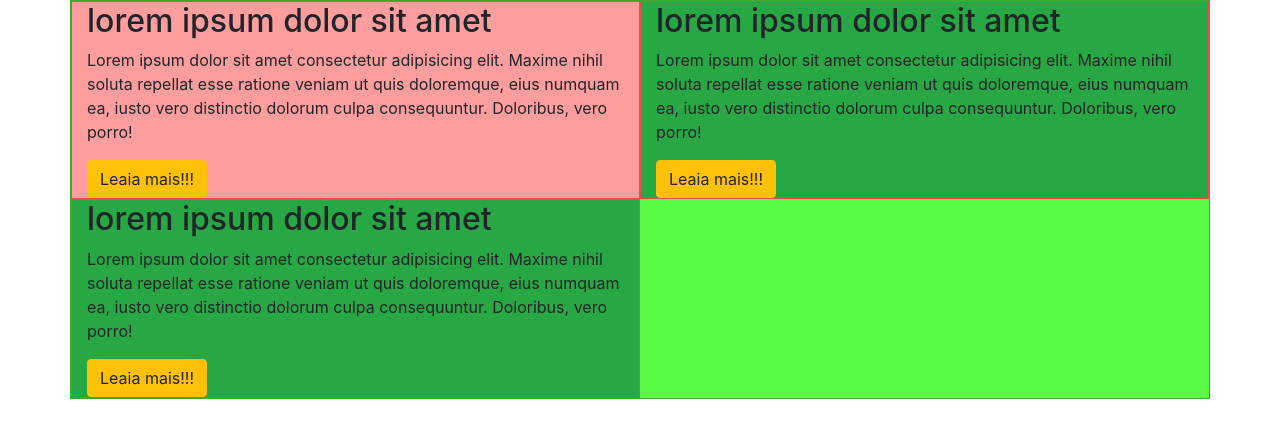
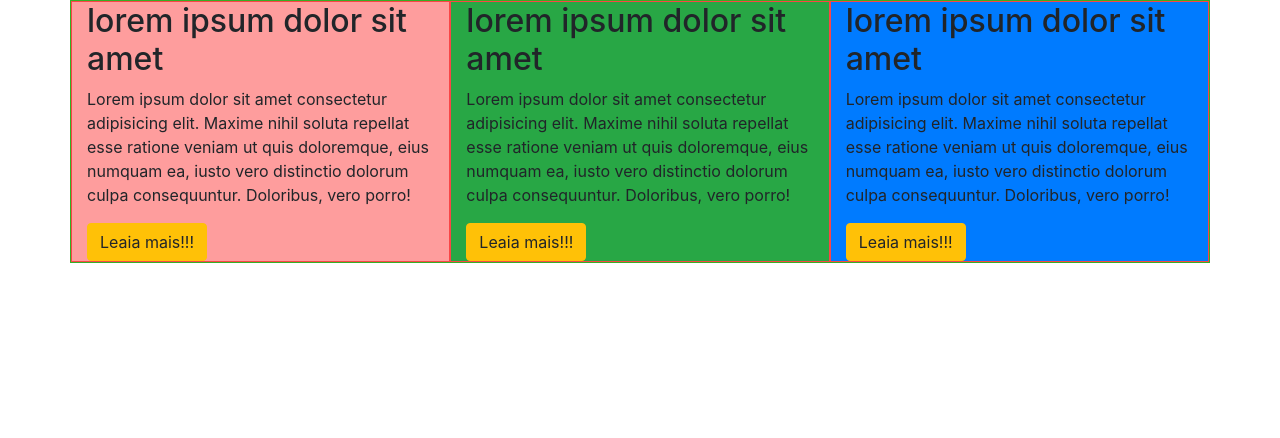
Before and after one commit to rod273/grid_bootstrap, a plain HTML site: page index.html in a window 1280 px wide. Drawn offline with nearby package versions, Linux system fonts and the light colour scheme.

Commit message:
Update index.html

```diff
--- a/index.html
+++ b/index.html
@@ -28,22 +28,23 @@
 
     <div class="container marcador-container">
         <div class="row">
-            <div class="marcador col-md-6" >
+            <div class="marcador col-md-6 col-xl-4" >
                 <h2>lorem ipsum dolor sit amet</h2>
                 <p>Lorem ipsum dolor sit amet consectetur adipisicing elit. Maxime nihil soluta repellat esse ratione veniam ut quis doloremque, eius numquam ea, iusto vero distinctio dolorum culpa consequuntur. Doloribus, vero porro!</p>
                 <button class="btn btn-warning">Leaia mais!!!</button>
             </div>
-            <div class="marcador col-md-6 bg-success">
+            <div class="marcador col-md-6 col-xl-4 bg-success">
                 <h2>lorem ipsum dolor sit amet</h2>
                 <p>Lorem ipsum dolor sit amet consectetur adipisicing elit. Maxime nihil soluta repellat esse ratione veniam ut quis doloremque, eius numquam ea, iusto vero distinctio dolorum culpa consequuntur. Doloribus, vero porro!</p>
                 <button class="btn btn-warning">Leaia mais!!!</button>
             </div>
 
-            <div class="marcador col-md-6 bg-success">
+            <div class="marcador col-md-6 col-xl-4 bg-primary">
                 <h2>lorem ipsum dolor sit amet</h2>
                 <p>Lorem ipsum dolor sit amet consectetur adipisicing elit. Maxime nihil soluta repellat esse ratione veniam ut quis doloremque, eius numquam ea, iusto vero distinctio dolorum culpa consequuntur. Doloribus, vero porro!</p>
                 <button class="btn btn-warning">Leaia mais!!!</button>
             </div>
+
         </div>
 
     </div>
```
